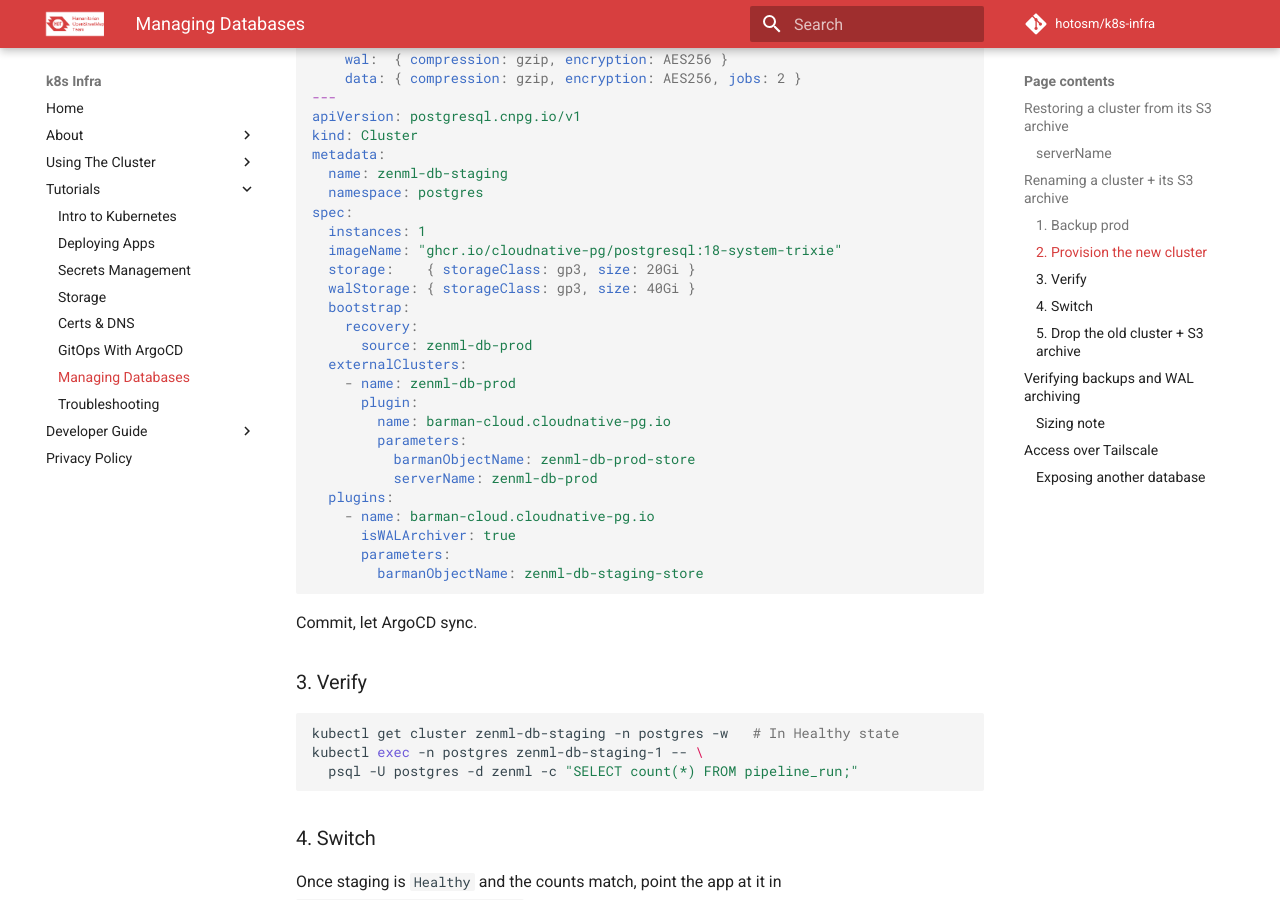
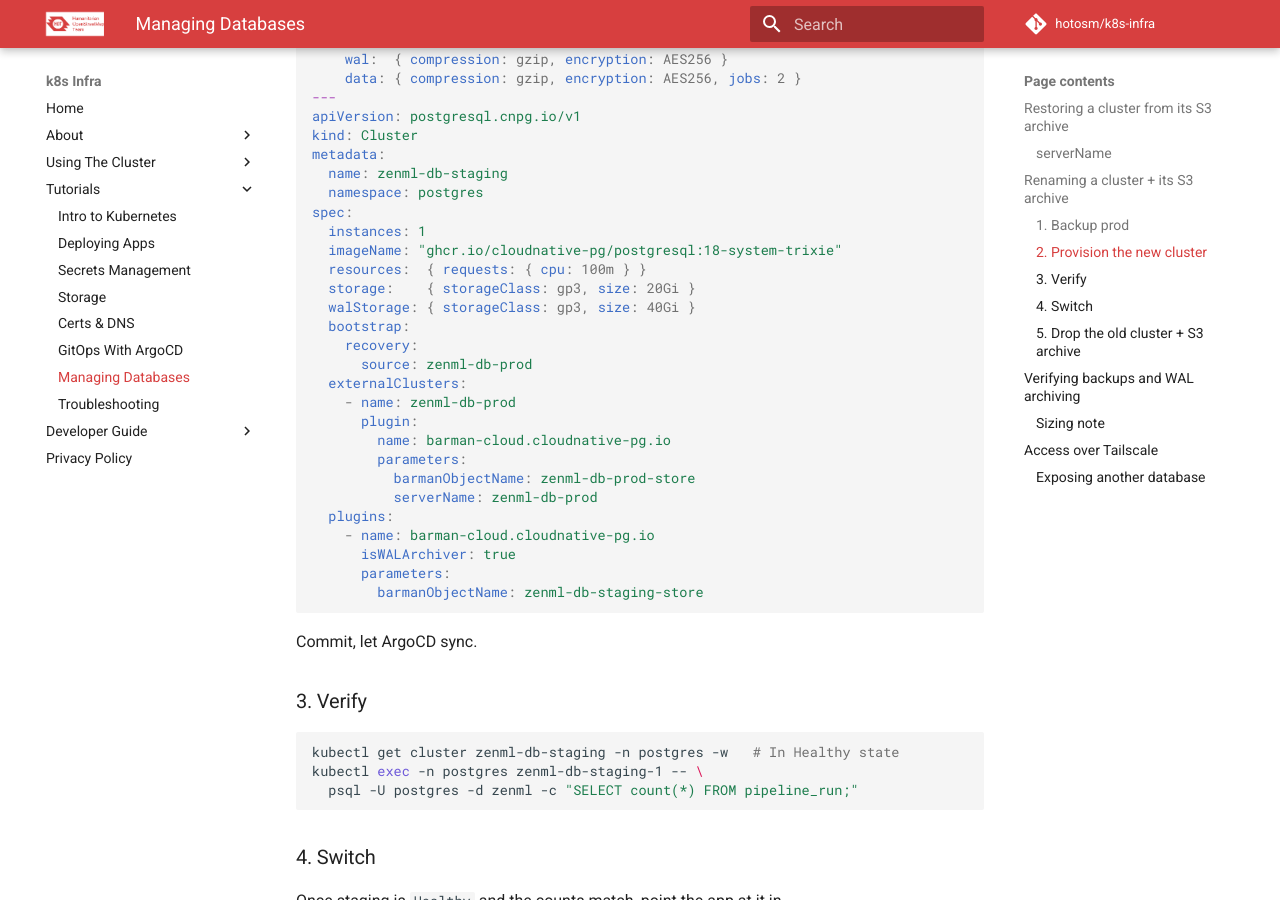
Before and after one commit to hotosm/k8s-infra, an MkDocs documentation site: the page built from docs/tutorial/postgres.md, in a window 1280 px wide and 900 px high, scrolled down 2441 px. Built offline with MkDocs 1.6.1 and Material for MkDocs 9.7.7, drawn with Linux system fonts in a browser that asks for light colours; comment, search, counter and statistics services are not loaded.

Commit message:
docs: add 100m cpu reservation to postgres docs

```diff
--- a/docs/tutorial/postgres.md
+++ b/docs/tutorial/postgres.md
@@ -127,6 +127,7 @@ metadata:
 spec:
   instances: 1
   imageName: "ghcr.io/cloudnative-pg/postgresql:18-system-trixie"
+  resources:  { requests: { cpu: 100m } }
   storage:    { storageClass: gp3, size: 20Gi }
   walStorage: { storageClass: gp3, size: 40Gi }
   bootstrap:
```
